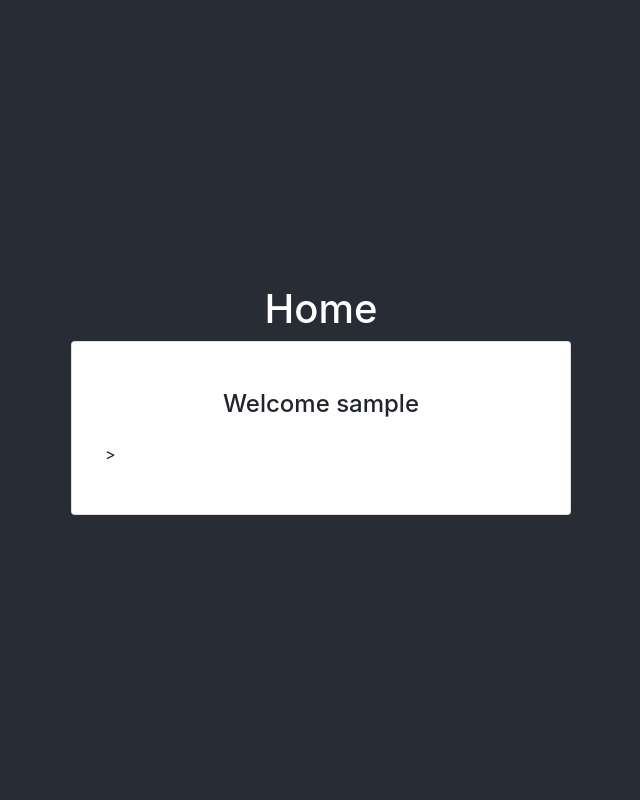
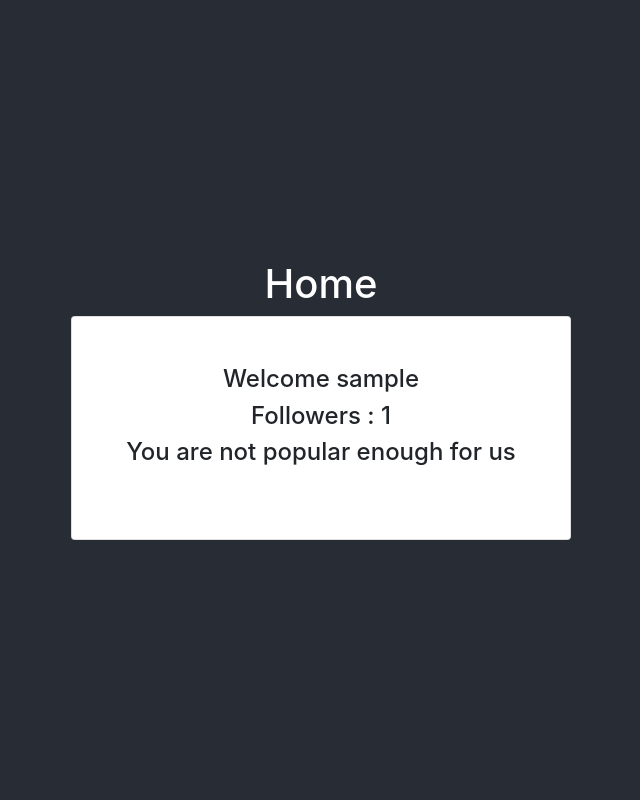
Before and after one commit to akashdeeps19/insta_app, a Django app: template core/templates/home.html in a window 1280 px wide. Shown: the whole page, without its empty margins (319-959 px from the left). Run offline with Django 3.2, Linux system fonts and the light colour scheme; the template is opened without the code that fills it: most values are stand-ins (such as "Sample title", 1, 10 or a date in 2020); some libraries are stand-ins or nearby versions.

Commit message:
Added follower count check

```diff
--- a/core/templates/home.html
+++ b/core/templates/home.html
@@ -6,8 +6,12 @@
     <div class="row">
         <div class="col-sm-12 mb-3">
             <h4 class="text-center">Welcome {{ username }}</h4>
+            <h4 class="text-center">Followers : {{ followers_count }}</h4>
+            {% if followers_count > 1000%}
+            <h4 class="text-center">You are eligible for this app</h4>
+            {% else %}
+            <h4 class="text-center">You are not popular enough for us</h4>
+            {% endif %}
         </div>
-
-        >
     </div>
     {% endblock %}
```
Also changed, not shown: core/views.py (+20 -13 lines).
